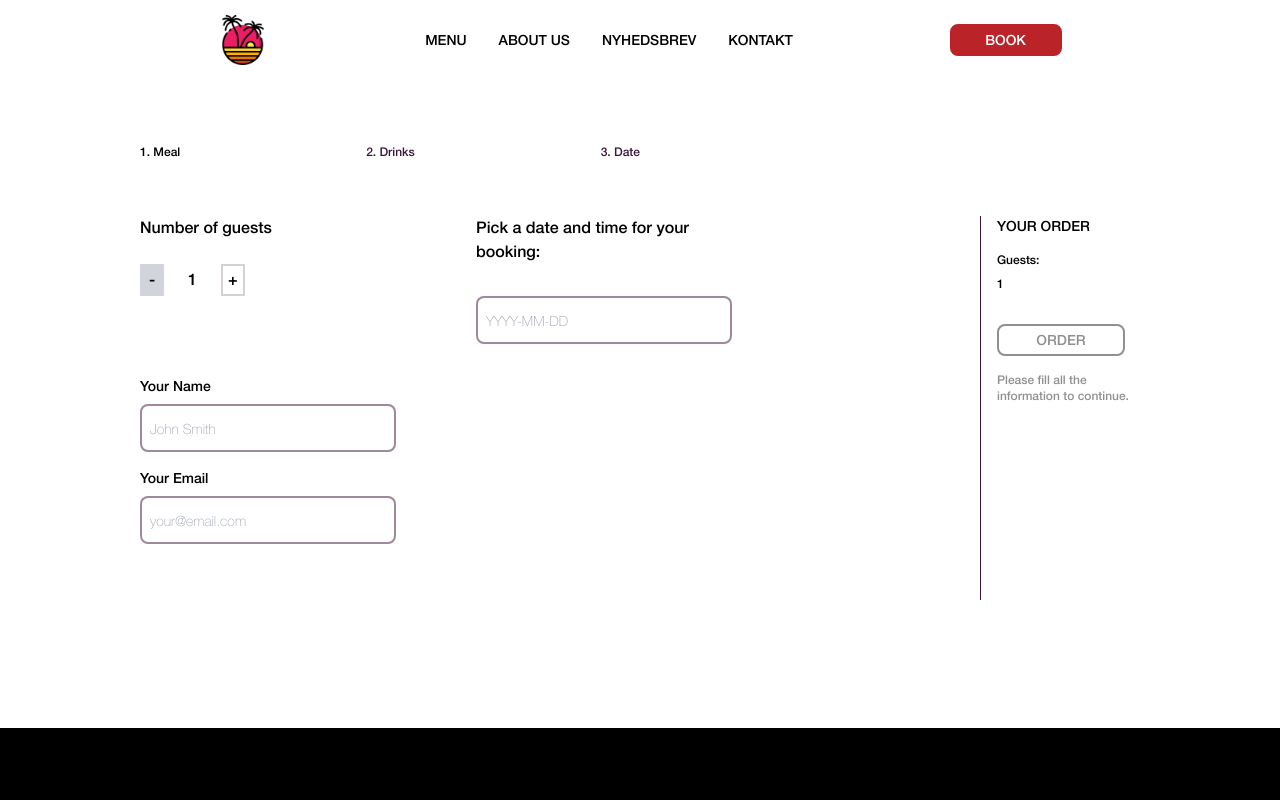
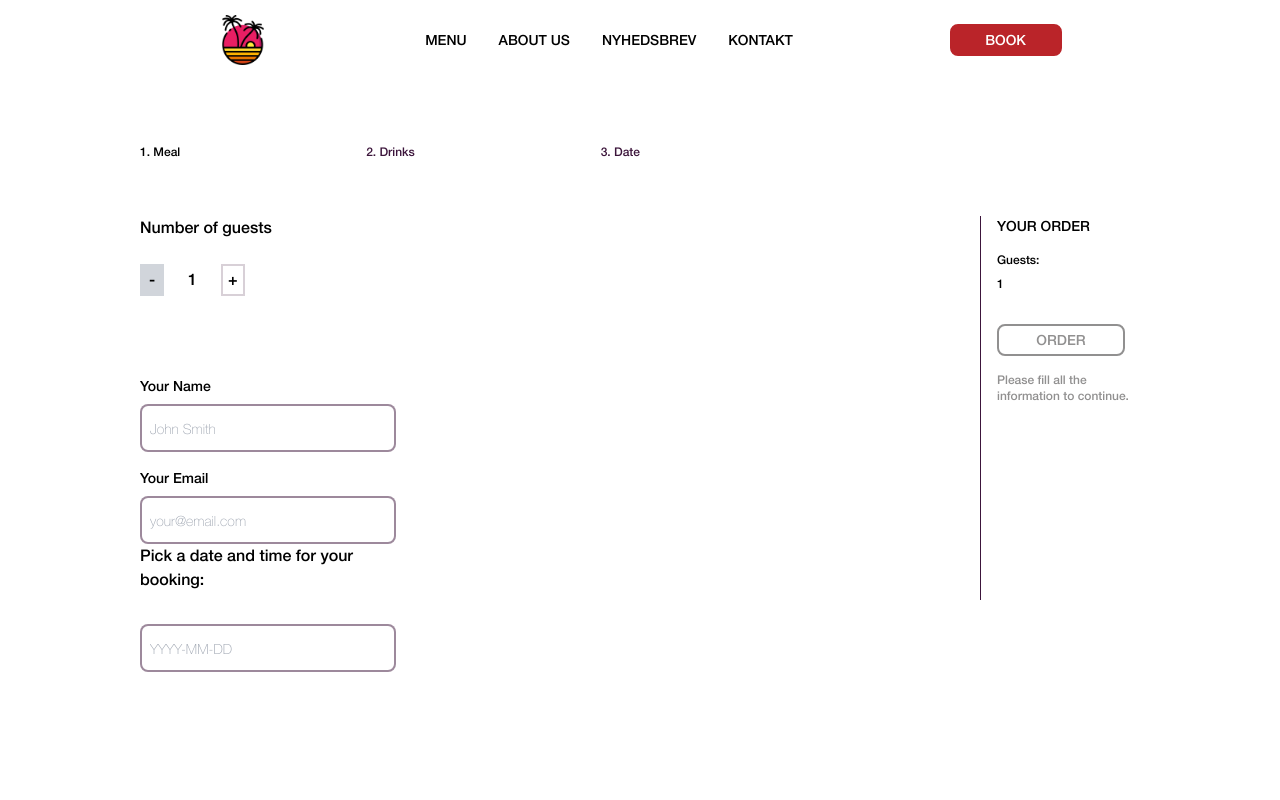
Before and after one commit to teriTheDesigner/sundown-boulevard, a Next.js app: page /booking/date in a window 1280 px wide. Shown: the top 800 px of the page. Built offline with nearby package versions, Linux system fonts and the light colour scheme.

Commit message:
Update page.js

```diff
--- a/app/booking/date/page.js
+++ b/app/booking/date/page.js
@@ -164,7 +164,8 @@ function isTimeSlotTaken(date, time) {
       <Stepper></Stepper>
       <div className="grid grid-cols-12 gap-2 pt-6">
         {" "}
-        <form className="flex gap-20">
+        <div className="flex gap-20">
+        <form className="">
           <div className="flex flex-col gap-20">
             <div className="flex flex-col gap-6">
               <p>Number of guests</p>
@@ -247,23 +248,23 @@ function isTimeSlotTaken(date, time) {
           {dateSelected && (
             <div>
               <p>Select a time:</p>
-              <ul>
+              <div className="flex flex-wrap">
                 {TIME_SLOTS.map((slot, idx) => (
-                  <li key={idx} className="
+                  <div key={idx} className="
                   text-center">
                     <button
-                      className={`time-slot time-slot px-4 py-2 bg-blue-300 my-1 text-white rounded-full transition-all duration-200 ${isTimeSlotTaken(customer.date.date, slot) ? "!bg-red-500 px-2 py-1 cursor-not-allowed rounded-full" : "hover:rounded-full px-2 py-1 hover:bg-blue-500"}`}
+                      className={`time-slot px-4 py-2 bg-blue-300 my-1 text-white rounded-full transition-all duration-200 ${isTimeSlotTaken(customer.date.date, slot) ? "!bg-red-500 px-2 py-1 cursor-not-allowed rounded-full" : "hover:rounded-full px-2 py-1 hover:bg-blue-500"}`}
                       onClick={() => handleTimeSlotClick(slot)}
                       disabled={isTimeSlotTaken(customer.date.date, slot)}
                     >
                       {slot}
                     </button>
-                  </li>
+                  </div>
                 ))}
-              </ul>
+              </div>
             </div>
           )}
-
+</div>
 
 
         <div className="top-1/5 sticky col-start-11 col-end-13 flex h-96 flex-col gap-4  border-l border-dark-purple pl-4 text-sm">
```
